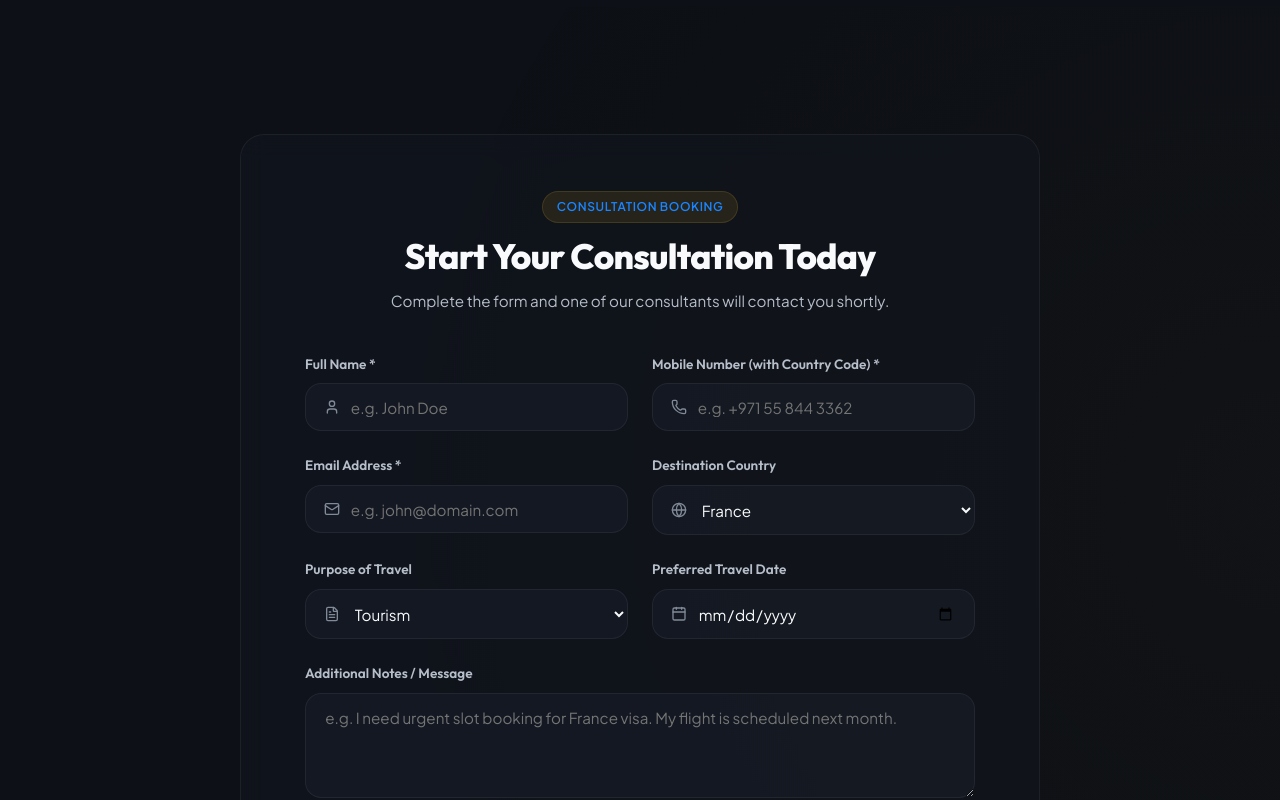
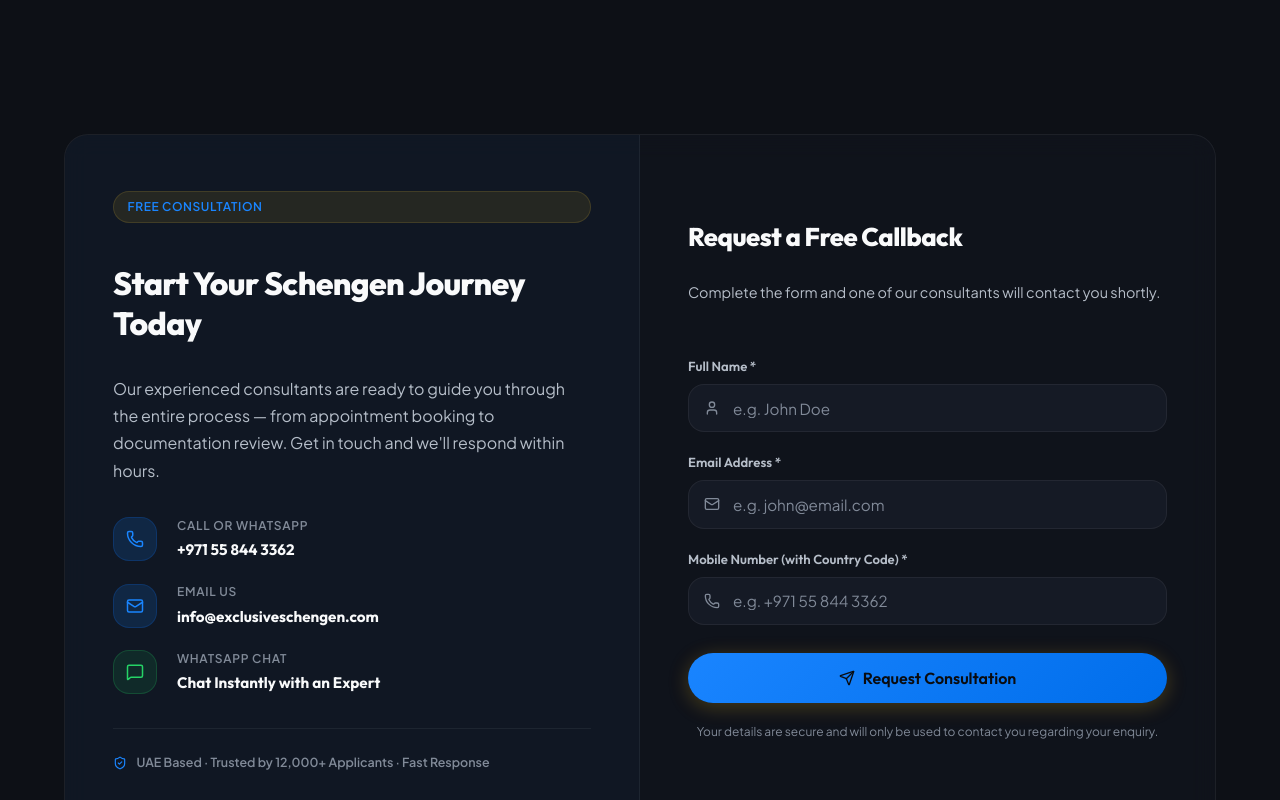
Before and after one commit to sadhil1234sahil-svg/exclusiveschengen, a React (Vite) app: page / in a window 1280 px wide. Shown: the part 1280-2080 px from the top of the page. Built offline with nearby package versions, Linux system fonts and the light colour scheme.

Commit message:
Update: Simplify form to 3 fields, add Web3Forms key, two-column layout, fix duplicate icons

```diff
--- a/src/components/LeadForm.css
+++ b/src/components/LeadForm.css
@@ -1,55 +1,153 @@
 .lead-form-section {
   position: relative;
-  background: radial-gradient(circle at right, hsla(45, 85%, 52%, 0.02) 0%, transparent 70%);
 }
 
-.lead-form-container {
-  max-width: 800px;
-  margin: 0 auto;
-}
-
-.form-glass-card {
-  padding: 3.5rem 4rem;
+/* ── Two-column wrapper ── */
+.lead-form-two-col {
+  display: grid;
+  grid-template-columns: 1fr 1fr;
+  gap: 0;
+  overflow: hidden;
+  padding: 0;
+  border-radius: var(--radius-lg);
   background: hsla(220, 25%, 10%, 0.5);
 }
 
-.form-header-area {
-  text-align: center;
-  margin-bottom: 2.5rem;
+/* ── LEFT: Info Panel ── */
+.lead-info-col {
   display: flex;
   flex-direction: column;
-  align-items: center;
-  gap: 0.75rem;
+  gap: 2rem;
+  padding: 3.5rem 3rem;
+  background: hsla(212, 100%, 55%, 0.04);
+  border-right: 1px solid var(--glass-border);
 }
 
-.form-header-area h2 {
-  font-size: 2.2rem;
+.lead-info-title {
+  font-size: 2rem;
   font-weight: 800;
+  color: var(--text-primary);
+  line-height: 1.25;
+  margin-top: 0.5rem;
+}
+
+.lead-info-para {
+  font-size: 1rem;
+  color: var(--text-secondary);
+  line-height: 1.7;
+}
+
+/* Contact list items */
+.lead-contact-list {
+  display: flex;
+  flex-direction: column;
+  gap: 1.25rem;
+}
+
+.lead-contact-item {
+  display: flex;
+  align-items: center;
+  gap: 1.25rem;
+  text-decoration: none;
+  transition: transform var(--transition-fast);
+}
+
+.lead-contact-item:hover {
+  transform: translateX(4px);
+}
+
+.lead-contact-icon-wrap {
+  width: 44px;
+  height: 44px;
+  border-radius: var(--radius-md);
+  background: var(--primary-glow);
+  border: 1px solid rgba(13, 110, 253, 0.2);
+  color: var(--primary);
+  display: flex;
+  align-items: center;
+  justify-content: center;
+  flex-shrink: 0;
+}
+
+.wa-wrap {
+  background: rgba(37, 211, 102, 0.1);
+  border-color: rgba(37, 211, 102, 0.2);
+  color: #25D366;
+}
+
+.lead-contact-label {
+  display: block;
+  font-size: 0.75rem;
+  text-transform: uppercase;
+  letter-spacing: 0.06em;
+  font-weight: 600;
+  color: var(--text-muted);
+  margin-bottom: 0.2rem;
+}
+
+.lead-contact-value {
+  display: block;
+  font-family: var(--font-display);
+  font-size: 0.95rem;
+  font-weight: 700;
   color: var(--text-primary);
 }
 
-.form-header-area p {
-  font-size: 0.95rem;
-  color: var(--text-secondary);
+.lead-trust-strip {
+  display: flex;
+  align-items: center;
+  gap: 0.6rem;
+  font-size: 0.78rem;
+  font-weight: 600;
+  color: var(--text-muted);
+  border-top: 1px solid var(--glass-border);
+  padding-top: 1.5rem;
+  margin-top: auto;
 }
 
-/* Input Fields Grid Layout */
-.form-input-grid {
-  display: grid;
-  grid-template-columns: 1fr 1fr;
-  gap: 1.5rem;
-  margin-bottom: 1.5rem;
+.lead-trust-icon {
+  color: var(--primary);
+  flex-shrink: 0;
 }
 
+/* ── RIGHT: Form Panel ── */
+.lead-form-col {
+  padding: 3.5rem 3rem;
+  display: flex;
+  flex-direction: column;
+  justify-content: center;
+}
+
+.form-col-title {
+  font-family: var(--font-display);
+  font-size: 1.6rem;
+  font-weight: 800;
+  color: var(--text-primary);
+  margin-bottom: 0.5rem;
+}
+
+.form-col-sub {
+  font-size: 0.9rem;
+  color: var(--text-secondary);
+  margin-bottom: 2rem;
+}
+
+.lead-simple-form {
+  display: flex;
+  flex-direction: column;
+  gap: 1.25rem;
+}
+
+/* Input fields */
 .form-input-group {
   display: flex;
   flex-direction: column;
-  gap: 0.5rem;
+  gap: 0.45rem;
 }
 
 .form-input-group label {
   font-family: var(--font-display);
-  font-size: 0.85rem;
+  font-size: 0.82rem;
   font-weight: 600;
   color: var(--text-secondary);
 }
@@ -62,62 +160,66 @@
 
 .input-icon {
   position: absolute;
-  left: 1.2rem;
+  left: 1rem;
   color: var(--text-muted);
   pointer-events: none;
 }
 
-.input-field-wrapper input,
-.input-field-wrapper select,
-.input-field-wrapper textarea {
+.input-field-wrapper input {
   font-family: var(--font-body);
   font-size: 0.95rem;
   width: 100%;
-  padding: 0.85rem 1.2rem 0.85rem 2.8rem;
+  padding: 0.85rem 1.1rem 0.85rem 2.75rem;
   border-radius: var(--radius-md);
-  background: hsla(220, 25%, 15%, 0.4);
+  background: hsla(220, 25%, 15%, 0.5);
   border: 1px solid var(--glass-border);
   color: var(--text-primary);
   outline: none;
   transition: all var(--transition-fast);
 }
 
-/* For Select option values to not look weird in standard dark browser selectors */
-.input-field-wrapper select option {
-  background-color: var(--bg-card);
-  color: var(--text-primary);
+.input-field-wrapper input::placeholder {
+  color: var(--text-muted);
 }
 
-.input-field-wrapper input:focus,
-.input-field-wrapper select:focus,
-.input-field-wrapper textarea:focus {
+.input-field-wrapper input:focus {
   border-color: var(--primary);
-  box-shadow: 0 0 10px var(--primary-glow);
+  box-shadow: 0 0 0 3px var(--primary-glow);
 }
 
-/* Textarea tweaks */
-.span-full {
-  grid-column: 1 / -1;
+/* Submit button */
+.submit-btn-consult {
+  width: 100%;
+  padding: 0.95rem 2rem;
+  font-size: 1rem;
+  margin-top: 0.5rem;
 }
 
-.textarea-wrapper textarea {
-  padding-left: 1.2rem; /* No icon for textarea */
-  resize: vertical;
+/* Privacy note */
+.form-privacy-note {
+  font-size: 0.75rem;
+  color: var(--text-muted);
+  text-align: center;
+  line-height: 1.5;
 }
 
-/* Form Action Buttons */
-.submit-btn-consult {
-  width: 100%;
-  padding: 1rem 2rem;
-  margin-top: 1.5rem;
-  font-size: 1rem;
+/* Error alert */
+.form-error-alert {
+  padding: 0.9rem 1.25rem;
+  border-radius: var(--radius-md);
+  background: hsla(350, 80%, 60%, 0.1);
+  border: 1px solid hsla(350, 80%, 60%, 0.2);
+  color: var(--danger);
+  font-size: 0.88rem;
+  text-align: center;
 }
 
+/* Spinner */
 .form-spinner {
-  width: 22px;
-  height: 22px;
-  border: 2px solid rgba(0, 0, 0, 0.1);
-  border-top-color: hsl(220, 25%, 5%);
+  width: 20px;
+  height: 20px;
+  border: 2px solid rgba(255,255,255,0.2);
+  border-top-color: #fff;
   border-radius: 50%;
   animation: spin 0.8s linear infinite;
 }
@@ -126,83 +228,81 @@
   to { transform: rotate(360deg); }
 }
 
-.form-error-alert {
-  padding: 1rem 1.5rem;
-  border-radius: var(--radius-md);
-  background: hsla(350, 80%, 60%, 0.1);
-  border: 1px solid hsla(350, 80%, 60%, 0.15);
-  color: var(--danger);
-  font-size: 0.9rem;
-  margin-bottom: 2rem;
-  text-align: center;
-}
-
-/* Success Card */
+/* ── Success screen ── */
 .form-success-wrapper {
   display: flex;
   flex-direction: column;
   align-items: center;
-  gap: 1.5rem;
-  padding: 2rem 0;
+  gap: 1.25rem;
+  padding: 2rem 1rem;
 }
 
 .success-form-circle {
-  width: 80px;
-  height: 80px;
-  border-radius: var(--radius-full);
+  width: 76px;
+  height: 76px;
+  border-radius: 50%;
   background: hsla(142, 70%, 50%, 0.1);
   border: 2px solid var(--success);
   color: var(--success);
   display: flex;
   align-items: center;
   justify-content: center;
-  box-shadow: 0 0 25px hsla(142, 70%, 50%, 0.2);
+  box-shadow: 0 0 20px hsla(142, 70%, 50%, 0.15);
 }
 
-.form-success-wrapper h2 {
-  font-size: 2rem;
+.form-success-wrapper h3 {
+  font-size: 1.5rem;
   font-weight: 800;
+  color: var(--text-primary);
 }
 
 .success-main-txt {
-  font-size: 1.05rem;
+  font-size: 1rem;
   color: var(--text-secondary);
 }
 
 .success-redirect-txt {
-  font-size: 0.9rem;
+  font-size: 0.85rem;
   color: var(--text-muted);
-  max-width: 450px;
-  line-height: 1.6;
 }
 
 .wa-redirect-btn {
-  margin-top: 1rem;
   background-color: #25D366;
-  border-color: #25D366;
   color: #fff;
+  border: none;
   padding: 0.85rem 2rem;
   box-shadow: 0 4px 15px rgba(37, 211, 102, 0.25);
 }
 
 .wa-redirect-btn:hover {
   background-color: #20ba5a;
-  border-color: #20ba5a;
   box-shadow: 0 8px 25px rgba(37, 211, 102, 0.4);
 }
 
-/* Responsive Queries */
-@media (max-width: 768px) {
-  .form-glass-card {
-    padding: 2.5rem 1.5rem;
+/* ── Responsive ── */
+@media (max-width: 900px) {
+  .lead-form-two-col {
+    grid-template-columns: 1fr;
   }
 
-  .form-input-grid {
-    grid-template-columns: 1fr;
-    gap: 1.25rem;
+  .lead-info-col {
+    border-right: none;
+    border-bottom: 1px solid var(--glass-border);
+    padding: 2.5rem 2rem;
   }
 
-  .form-header-area h2 {
-    font-size: 1.8rem;
+  .lead-form-col {
+    padding: 2.5rem 2rem;
   }
 }
+
+@media (max-width: 480px) {
+  .lead-info-col,
+  .lead-form-col {
+    padding: 2rem 1.25rem;
+  }
+
+  .lead-info-title {
+    font-size: 1.65rem;
+  }
+}
--- a/src/components/LeadForm.jsx
+++ b/src/components/LeadForm.jsx
@@ -1,33 +1,12 @@
 import { useState } from 'react';
-import { Mail, User, Phone, Globe, Calendar, FileText, Send, CheckCircle2, MessageSquare } from 'lucide-react';
+import { Phone, Mail, User, Send, CheckCircle2, MessageSquare, ShieldCheck } from 'lucide-react';
 import './LeadForm.css';
 
 export default function LeadForm() {
-  // Web3Forms Configuration: Enter your actual Web3Forms access key below
-  const accessKey = "YOUR_WEB3FORMS_ACCESS_KEY_HERE";
+  const accessKey = "3882dd81-49e0-4cc8-9387-342f969403b9";
 
-  const [formData, setFormData] = useState({
-    name: '',
-    phone: '',
-    email: '',
-    destination: 'France',
-    purpose: 'Tourism',
-    travelDate: '',
-    message: ''
-  });
-
-  const [status, setStatus] = useState({
-    submitting: false,
-    success: false,
-    error: null
-  });
-
-  const countries = [
-    "Austria", "Belgium", "Croatia", "Czech Republic", "Denmark", "Estonia", "Finland",
-    "France", "Germany", "Greece", "Hungary", "Iceland", "Italy", "Latvia", "Liechtenstein",
-    "Lithuania", "Luxembourg", "Malta", "Netherlands", "Norway", "Poland", "Portugal",
-    "Slovakia", "Slovenia", "Spain", "Sweden", "Switzerland"
-  ];
+  const [formData, setFormData] = useState({ name: '', email: '', phone: '' });
+  const [status, setStatus] = useState({ submitting: false, success: false, error: null });
 
   const handleInputChange = (field, val) => {
     setFormData(prev => ({ ...prev, [field]: val }));
@@ -37,93 +16,108 @@ export default function LeadForm() {
     e.preventDefault();
     setStatus({ submitting: true, success: false, error: null });
 
-    // Build the request payload for Web3Forms
     const payload = {
       access_key: accessKey,
       name: formData.name,
+      email: formData.email,
       phone: formData.phone,
-      email: formData.email,
-      destination: formData.destination,
-      purpose: formData.purpose,
-      travel_date: formData.travelDate,
-      message: formData.message,
-      subject: `ExclusiveSchengen LP Consultation Request - ${formData.name}`
+      subject: `ExclusiveSchengen Consultation Request – ${formData.name}`
     };
 
     try {
       const response = await fetch("https://api.web3forms.com/submit", {
         method: "POST",
-        headers: {
-          "Content-Type": "application/json",
-          "Accept": "application/json"
-        },
+        headers: { "Content-Type": "application/json", Accept: "application/json" },
         body: JSON.stringify(payload)
       });
-
       const resData = await response.json();
 
       if (response.ok && resData.success) {
         setStatus({ submitting: false, success: true, error: null });
-
-        // Wait 1.5 seconds, then redirect to WhatsApp with pre-filled message
         setTimeout(() => {
-          const waMessage = `Hello Exclusive Schengen, I have submitted my consultation request. Name: ${formData.name}, Destination: ${formData.destination}, Purpose: ${formData.purpose}, Date: ${formData.travelDate}. Please assist with my Schengen appointment.`;
-          const waUrl = `https://api.whatsapp.com/send/?phone=971558443362&text=${encodeURIComponent(waMessage)}&type=phone_number&app_absent=0`;
-          window.open(waUrl, '_blank');
+          const msg = `Hello Exclusive Schengen, I submitted a consultation request. Name: ${formData.name}, Phone: ${formData.phone}. Please assist.`;
+          window.open(`https://api.whatsapp.com/send/?phone=971558443362&text=${encodeURIComponent(msg)}&type=phone_number&app_absent=0`, '_blank');
         }, 1500);
       } else {
-        throw new Error(resData.message || "Failed to submit form.");
+        throw new Error(resData.message || "Submission failed.");
       }
     } catch (err) {
-      console.error(err);
-      // Fallback for demo if access key is not set or network fails
-      if (accessKey === "YOUR_WEB3FORMS_ACCESS_KEY_HERE") {
-        setStatus({ submitting: false, success: true, error: null });
-        setTimeout(() => {
-          const waMessage = `Hello Exclusive Schengen, I have submitted my consultation request. Name: ${formData.name}, Destination: ${formData.destination}, Purpose: ${formData.purpose}, Date: ${formData.travelDate}. Please assist with my Schengen appointment.`;
-          const waUrl = `https://api.whatsapp.com/send/?phone=971558443362&text=${encodeURIComponent(waMessage)}&type=phone_number&app_absent=0`;
-          window.open(waUrl, '_blank');
-        }, 1500);
-      } else {
       setStatus({ submitting: false, success: false, error: err.message });
-      }
     }
   };
 
-  const handleManualWaRedirect = () => {
-    const waMessage = `Hello Exclusive Schengen, I have submitted my consultation request. Name: ${formData.name}, Destination: ${formData.destination}, Purpose: ${formData.purpose}, Date: ${formData.travelDate}. Please assist with my Schengen appointment.`;
-    const waUrl = `https://api.whatsapp.com/send/?phone=971558443362&text=${encodeURIComponent(waMessage)}&type=phone_number&app_absent=0`;
-    window.open(waUrl, '_blank');
-  };
+  const whatsappUrl = "https://api.whatsapp.com/send/?phone=+971558443362&text=Hello+The+Schengen%2C+I+need+Schengen+appointment+help.&type=phone_number&app_absent=0";
+  const phoneUrl = "tel:+971558443362";
 
   return (
     <section id="lead-form-section" className="lead-form-section section-padding">
       <div className="container">
+        <div className="lead-form-two-col glass-card">
 
-        <div className="lead-form-container">
-          <div className="glass-card form-glass-card">
+          {/* LEFT COLUMN – Info Panel */}
+          <div className="lead-info-col">
+            <span className="badge">Free Consultation</span>
+            <h2 className="lead-info-title">Start Your Schengen Journey Today</h2>
+            <p className="lead-info-para">
+              Our experienced consultants are ready to guide you through the entire process —
+              from appointment booking to documentation review. Get in touch and we'll respond within hours.
+            </p>
 
-            {!status.success ? (
-              <form onSubmit={handleSubmit} className="lead-consult-form">
-                <div className="form-header-area">
-                  <span className="badge">Consultation Booking</span>
-                  <h2>Start Your Consultation Today</h2>
-                  <p>Complete the form and one of our consultants will contact you shortly.</p>
+            <div className="lead-contact-list">
+              <a href={phoneUrl} className="lead-contact-item">
+                <div className="lead-contact-icon-wrap">
+                  <Phone size={18} />
+                </div>
+                <div>
+                  <span className="lead-contact-label">Call or WhatsApp</span>
+                  <span className="lead-contact-value">+971 55 844 3362</span>
+                </div>
+              </a>
+
+              <a href="mailto:info@exclusiveschengen.com" className="lead-contact-item">
+                <div className="lead-contact-icon-wrap">
+                  <Mail size={18} />
+                </div>
+                <div>
+                  <span className="lead-contact-label">Email Us</span>
+                  <span className="lead-contact-value">info@exclusiveschengen.com</span>
+                </div>
+              </a>
+
+              <a href={whatsappUrl} target="_blank" rel="noopener noreferrer" className="lead-contact-item">
+                <div className="lead-contact-icon-wrap wa-wrap">
+                  <MessageSquare size={18} />
+                </div>
+                <div>
+                  <span className="lead-contact-label">WhatsApp Chat</span>
+                  <span className="lead-contact-value">Chat Instantly with an Expert</span>
+                </div>
+              </a>
             </div>
 
+            <div className="lead-trust-strip">
+              <ShieldCheck size={14} className="lead-trust-icon" />
+              <span>UAE Based · Trusted by 12,000+ Applicants · Fast Response</span>
+            </div>
+          </div>
+
+          {/* RIGHT COLUMN – Form */}
+          <div className="lead-form-col">
+            {!status.success ? (
+              <form onSubmit={handleSubmit} className="lead-simple-form">
+                <h3 className="form-col-title">Request a Free Callback</h3>
+                <p className="form-col-sub">Complete the form and one of our consultants will contact you shortly.</p>
+
                 {status.error && (
-                  <div className="form-error-alert">
-                    <span>{status.error}</span>
-                  </div>
+                  <div className="form-error-alert">{status.error}</div>
                 )}
 
-                <div className="form-input-grid">
-                  {/* Name field */}
                 <div className="form-input-group">
-                    <label>Full Name *</label>
+                  <label htmlFor="lead-name">Full Name *</label>
                   <div className="input-field-wrapper">
                     <User size={16} className="input-icon" />
                     <input
+                      id="lead-name"
                       type="text"
                       required
                       placeholder="e.g. John Doe"
@@ -133,12 +127,27 @@ export default function LeadForm() {
                   </div>
                 </div>
 
-                  {/* Mobile field */}
                 <div className="form-input-group">
-                    <label>Mobile Number (with Country Code) *</label>
+                  <label htmlFor="lead-email">Email Address *</label>
+                  <div className="input-field-wrapper">
+                    <Mail size={16} className="input-icon" />
+                    <input
+                      id="lead-email"
+                      type="email"
+                      required
+                      placeholder="e.g. john@email.com"
+                      value={formData.email}
+                      onChange={(e) => handleInputChange('email', e.target.value)}
+                    />
+                  </div>
+                </div>
+
+                <div className="form-input-group">
+                  <label htmlFor="lead-phone">Mobile Number (with Country Code) *</label>
                   <div className="input-field-wrapper">
                     <Phone size={16} className="input-icon" />
                     <input
+                      id="lead-phone"
                       type="tel"
                       required
                       placeholder="e.g. +971 55 844 3362"
@@ -148,82 +157,6 @@ export default function LeadForm() {
                   </div>
                 </div>
 
-                  {/* Email field */}
-                  <div className="form-input-group">
-                    <label>Email Address *</label>
-                    <div className="input-field-wrapper">
-                      <Mail size={16} className="input-icon" />
-                      <input
-                        type="email"
-                        required
-                        placeholder="e.g. john@domain.com"
-                        value={formData.email}
-                        onChange={(e) => handleInputChange('email', e.target.value)}
-                      />
-                    </div>
-                  </div>
-
-                  {/* Destination Dropdown */}
-                  <div className="form-input-group">
-                    <label>Destination Country</label>
-                    <div className="input-field-wrapper">
-                      <Globe size={16} className="input-icon" />
-                      <select
-                        value={formData.destination}
-                        onChange={(e) => handleInputChange('destination', e.target.value)}
-                      >
-                        {countries.map(c => (
-                          <option key={c} value={c}>{c}</option>
-                        ))}
-                      </select>
-                    </div>
-                  </div>
-
-                  {/* Purpose Select */}
-                  <div className="form-input-group">
-                    <label>Purpose of Travel</label>
-                    <div className="input-field-wrapper">
-                      <FileText size={16} className="input-icon" />
-                      <select
-                        value={formData.purpose}
-                        onChange={(e) => handleInputChange('purpose', e.target.value)}
-                      >
-                        <option value="Tourism">Tourism</option>
-                        <option value="Business">Business</option>
-                        <option value="Family Visit">Family Visit</option>
-                        <option value="Other">Other</option>
-                      </select>
-                    </div>
-                  </div>
-
-                  {/* Travel Date */}
-                  <div className="form-input-group">
-                    <label>Preferred Travel Date</label>
-                    <div className="input-field-wrapper">
-                      <Calendar size={16} className="input-icon" />
-                      <input
-                        type="date"
-                        value={formData.travelDate}
-                        onChange={(e) => handleInputChange('travelDate', e.target.value)}
-                      />
-                    </div>
-                  </div>
-                </div>
-
-                {/* Message Box */}
-                <div className="form-input-group span-full">
-                  <label>Additional Notes / Message</label>
-                  <div className="input-field-wrapper textarea-wrapper">
-                    <textarea
-                      placeholder="e.g. I need urgent slot booking for France visa. My flight is scheduled next month."
-                      rows="4"
-                      value={formData.message}
-                      onChange={(e) => handleInputChange('message', e.target.value)}
-                    ></textarea>
-                  </div>
-                </div>
-
-                {/* Submit button */}
                 <button type="submit" className="btn btn-primary submit-btn-consult" disabled={status.submitting}>
                   {status.submitting ? (
                     <div className="form-spinner"></div>
@@ -234,29 +167,35 @@ export default function LeadForm() {
                     </>
                   )}
                 </button>
+
+                <p className="form-privacy-note">
+                  Your details are secure and will only be used to contact you regarding your enquiry.
+                </p>
               </form>
             ) : (
               <div className="form-success-wrapper text-center animate-fade-in-up">
                 <div className="success-form-circle">
-                  <CheckCircle2 size={48} />
+                  <CheckCircle2 size={44} />
                 </div>
-                <h2>Request Submitted Successfully!</h2>
+                <h3>Request Submitted!</h3>
                 <p className="success-main-txt">
-                  Thank you, <strong>{formData.name}</strong>. Your Schengen travel consultation has been received.
+                  Thank you, <strong>{formData.name}</strong>. We'll be in touch shortly.
                 </p>
-                <p className="success-redirect-txt">
-                  We are now redirecting you to WhatsApp to connect instantly with a Schengen expert...
-                </p>
-                <button className="btn btn-primary wa-redirect-btn" onClick={handleManualWaRedirect}>
+                <p className="success-redirect-txt">Redirecting you to WhatsApp for instant assistance…</p>
+                <a
+                  href={`https://api.whatsapp.com/send/?phone=971558443362&text=${encodeURIComponent(`Hello Exclusive Schengen, I submitted a consultation request. Name: ${formData.name}, Phone: ${formData.phone}. Please assist.`)}&type=phone_number&app_absent=0`}
+                  target="_blank"
+                  rel="noopener noreferrer"
+                  className="btn wa-redirect-btn"
+                >
                   <MessageSquare size={16} fill="currentColor" />
-                  <span>Start WhatsApp Chat Now</span>
-                </button>
+                  <span>Open WhatsApp Chat</span>
+                </a>
               </div>
             )}
+          </div>
 
         </div>
-        </div>
-
       </div>
     </section>
   );
--- a/src/components/Navbar.jsx
+++ b/src/components/Navbar.jsx
@@ -79,7 +79,7 @@ export default function Navbar() {
           </a>
           <a href={whatsappUrl} target="_blank" rel="noopener noreferrer" className="btn btn-primary navbar-wa-btn">
             <MessageSquare size={14} fill="currentColor" />
-            <span>💬 WhatsApp</span>
+            <span>WhatsApp</span>
           </a>
         </div>
 
```
Lines whose indentation alone changed are shown as unchanged.
